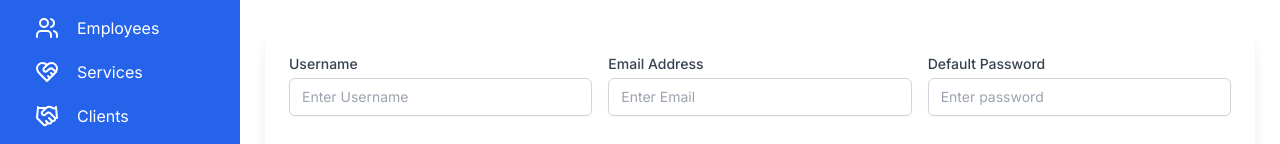
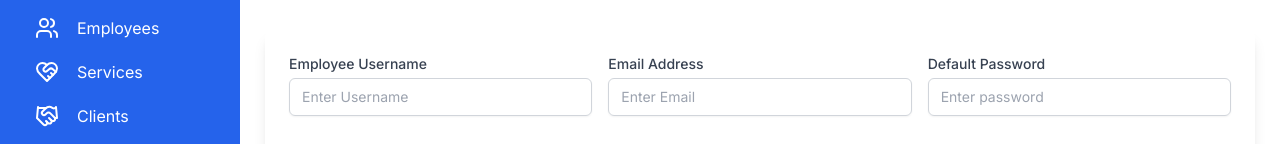
Before and after one commit to Skilltop-Empire1/FE-SERVICE, a React (Vite) app: page /app/addEmployee in a window 1280 px wide. Shown: the part 138-282 px from the top of the page. Built offline with nearby package versions, Linux system fonts and the light colour scheme; the HTML template or start-up script is replaced by a standard one.

Commit message:
update employee invite form

```diff
--- a/src/components/employee/EmployeeInviteForm.jsx
+++ b/src/components/employee/EmployeeInviteForm.jsx
@@ -5,7 +5,7 @@ import FilledButton from '@src/features/reusables/Buttons/FilledButton'
 
 // Define Zod schema for form validation
 const staffInviteSchema = z.object({
-  username: z.string().min(1, 'Username is required'),
+  username: z.string().min(1, 'Employee Username is required'),
   email: z.string().email('Invalid email address'),
   password: z.string().min(6, 'Password must be at least 6 characters'),
   role: z.string().min(1, 'Role is required'),
@@ -94,7 +94,7 @@ const EmployeeInviteForm = () => {
           {/* Username */}
           <div>
             <label className="block text-sm font-medium text-gray-700 mb-1">
-              Username
+              Employee Username
             </label>
             <input
               className="block w-full border border-gray-300 rounded-md shadow-sm py-2 px-3 focus:outline-none focus:ring-2 focus:ring-imsDarkPurple focus:border-imsring-imsDarkPurple sm:text-sm bg-transparent"
@@ -165,7 +165,7 @@ const EmployeeInviteForm = () => {
         <div className="mt-6 flex justify-center gap-4">
           <FilledButton
             content={loading ? 'Sending Invite...' : 'Send Invite'}
-            disabled={loading}
+            performAction={handleSubmit}
           />
         </div>
       </form>
```
